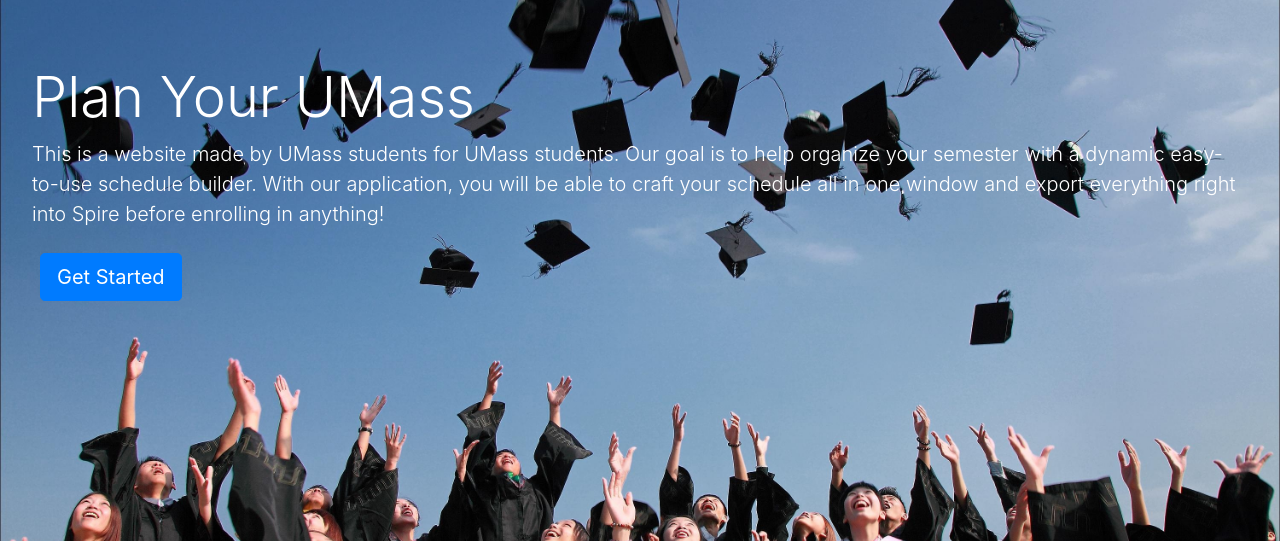
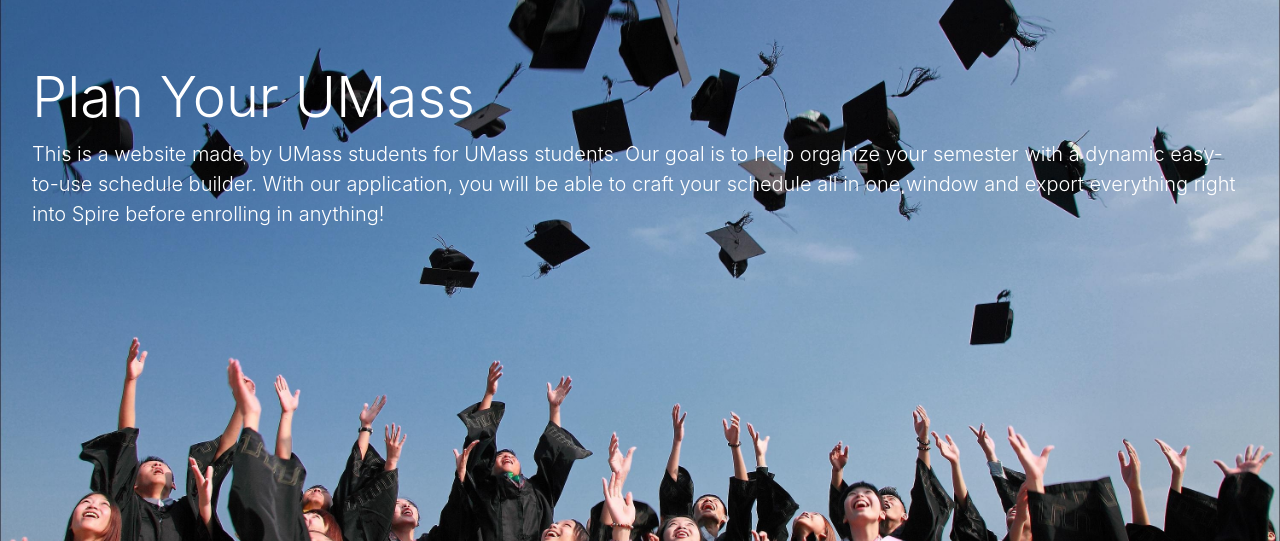
Before and after one commit to Jason-Val/Spectacle, a Django app: page /uplanner/ in a window 1280 px wide. Shown: the part 56-597 px from the top of the page. Run offline with Django 3.2, Linux system fonts and the light colour scheme; some libraries are stand-ins or nearby versions.

Commit message:
Commented out register button in index

```diff
--- a/schedule/templates/index.html
+++ b/schedule/templates/index.html
@@ -10,7 +10,7 @@
       easy-to-use schedule builder. With our application, you will be able to craft your schedule all in one window and export
       everything right into Spire before enrolling in anything!</p>
     <p class="lead">
-      <a class="btn btn-primary btn-lg" href="{% url 'register' %}" role=button>Get Started</a>
+      <!--a class="btn btn-primary btn-lg" href="{% url 'register' %}" role=button>Get Started</a-->
     </p>
   </div>
   <!-- End jumbotron -->
```
